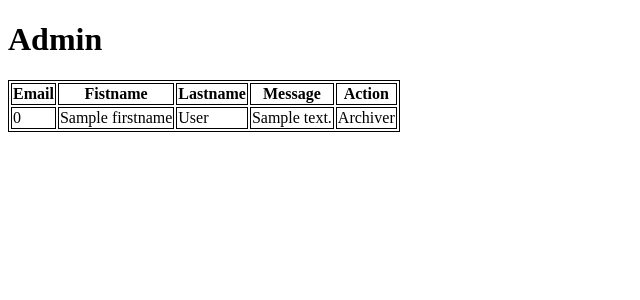
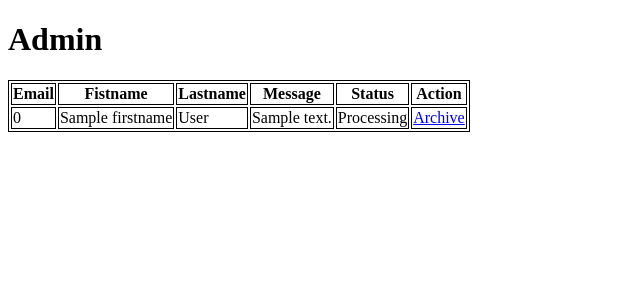
Before and after one commit to MushuLeDragon/acseo, a Symfony app: template templates/admin/admin.html.twig in a window 1280 px wide. Shown: the top 300 px of the page, without its empty margins (0-640 px from the left). Run offline with Twig, Linux system fonts and the light colour scheme; the template is opened without the code that fills it: most values are stand-ins (such as "Sample title", 1, 10 or a date in 2020); some libraries are stand-ins or nearby versions.

Commit message:
archive or restore contact content

```diff
--- a/templates/admin/admin.html.twig
+++ b/templates/admin/admin.html.twig
@@ -21,6 +21,7 @@
         <th>Fistname</th>
         <th>Lastname</th>
         <th>Message</th>
+        <th>Status</th>
         <th>Action</th>
       </tr>
     </thead>
@@ -28,20 +29,27 @@
       {% for email, contactJsons in datas %}
         {% set count = contactJsons|length %}
         {% if count > 0 %}
-          {% for json in contactJsons %}
+          {% for contact in contactJsons %}
             <tr>
               {% if loop.first %}
                 <td rowspan="{{ count }}">{{ email }}</td>
               {% endif %}
-              <td>{{ json.firstname }}</td>
-              <td>{{ json.lastname }}</td>
-              <td>{{ json.content }}</td>
-              <td>Archiver</td>
+              <td>{{ contact.firstname }}</td>
+              <td>{{ contact.lastname }}</td>
+              <td>{{ contact.content }}</td>
+              <td>{{ contact.status ? 'Processing' : 'Archived' }}</td>
+              <td>
+                <a href="{{ path('contact_toggle_status', { 'id': contact.id }) }}">
+                  {{ contact.status ? 'Archive' : 'Restore' }}
+                </a>
+                {# <button>
+                  {{ contact.status ? 'Archive' : 'Restore' }}
+                </button> #}
+              </td>
             </tr>
           {% endfor %}
         {% endif %}
       {% endfor %}
     </tbody>
   </table>
-
 {% endblock %}
```
Also changed, not shown: src/Controller/Admin/AdminController.php (+14 -1 lines), README.md.
